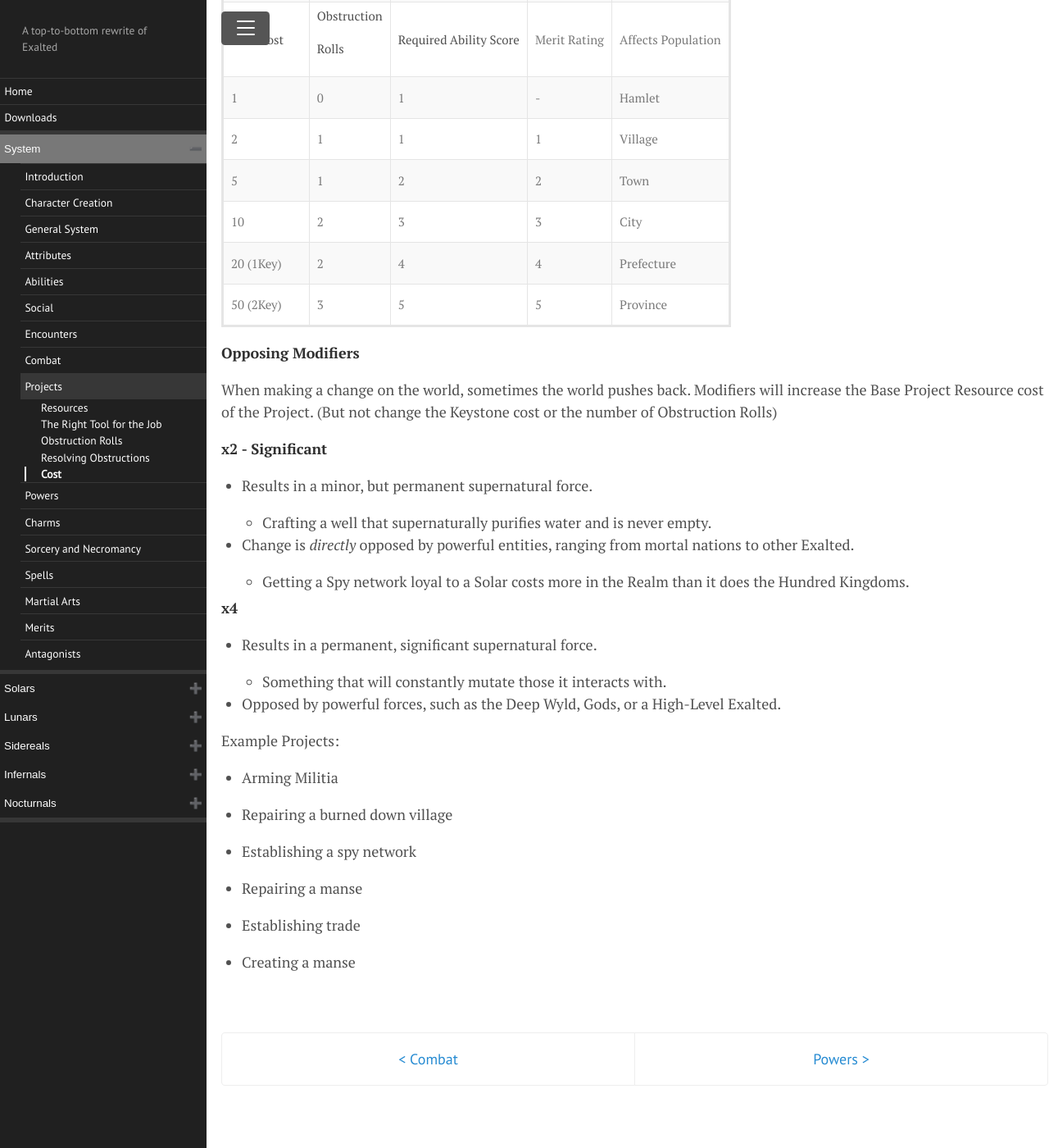
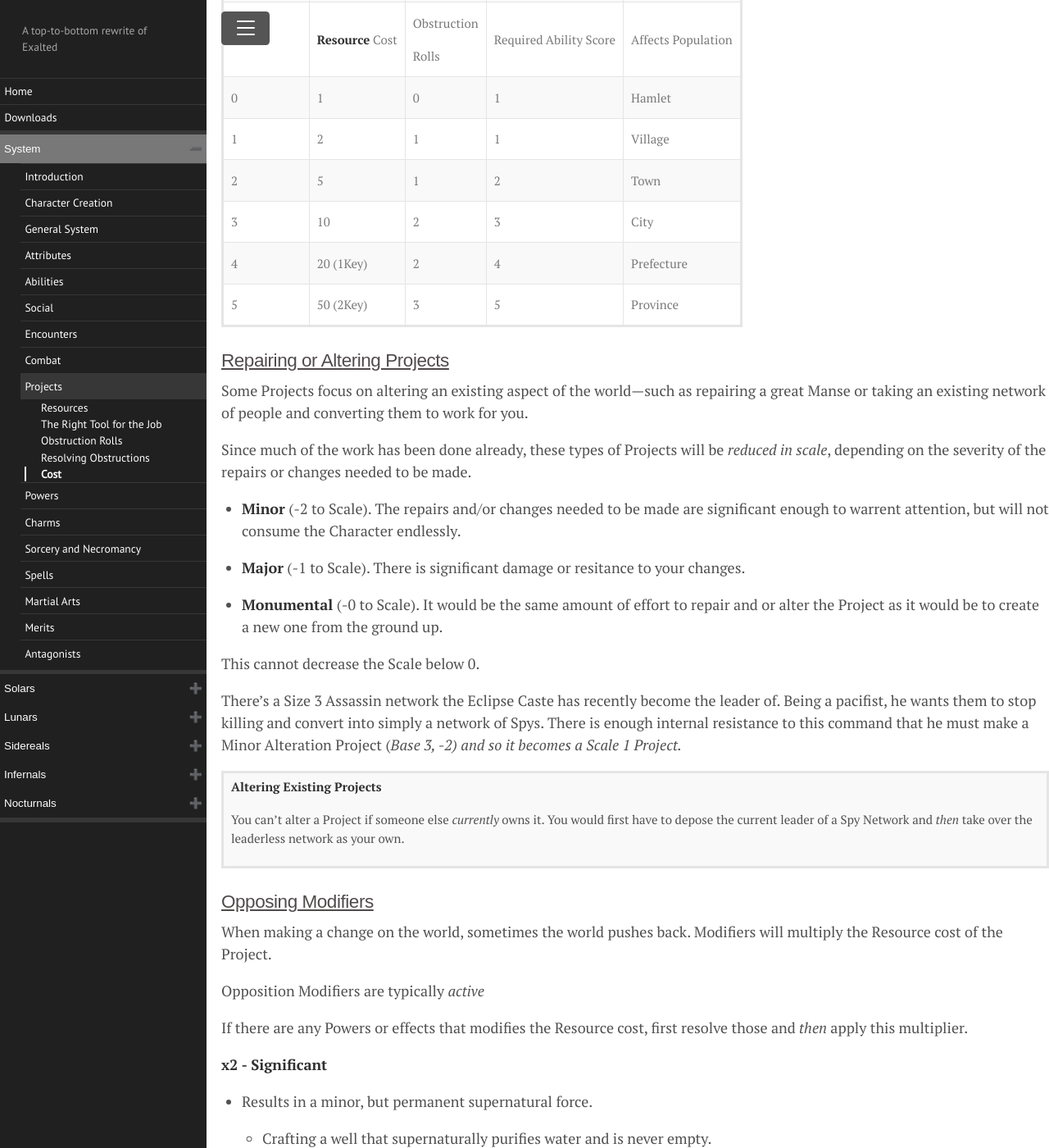
Before and after one commit to Dragonmystic707/exalted-reincarnated, a Jekyll site: the page built from docs/System/Projects.md, in a window 1280 px wide and 1400 px high, scrolled down 3672 px. Shown: the whole window at 82% size. Built offline with Jekyll 4.4.1, drawn with Linux system fonts in a browser that asks for light colours.

Commit message:
Clarified Lesser Foes and Projects

```diff
--- a/docs/System/Projects.md
+++ b/docs/System/Projects.md
@@ -243,18 +243,27 @@ You must have a base score in the related Ability to start a Project.
 <td></td>
 </tr>
 <tr class="even">
-<td>Base Cost</td>
-<td><p>Obstruction</p>
-<p>Rolls</p></td>
-<td>Required Ability Score</td>
 <td><blockquote>
-<p>Merit Rating</p>
+<p>Scale</p>
+</blockquote></td>
+<td><blockquote>
+<p><strong>Resource</strong> Cost</p>
+</blockquote></td>
+<td><blockquote>
+<p>Obstruction</p>
+<p>Rolls</p>
+</blockquote></td>
+<td><blockquote>
+<p>Required Ability Score</p>
 </blockquote></td>
 <td><blockquote>
 <p>Affects Population</p>
 </blockquote></td>
 </tr>
 <tr class="odd">
+<td><blockquote>
+<p>0</p>
+</blockquote></td>
 <td><blockquote>
 <p>1</p>
 </blockquote></td>
@@ -265,18 +274,15 @@ You must have a base score in the related Ability to start a Project.
 <p>1</p>
 </blockquote></td>
 <td><blockquote>
-<p>-</p>
-</blockquote></td>
-<td><blockquote>
 <p>Hamlet</p>
 </blockquote></td>
 </tr>
 <tr class="even">
 <td><blockquote>
-<p>2</p>
+<p>1</p>
 </blockquote></td>
 <td><blockquote>
-<p>1</p>
+<p>2</p>
 </blockquote></td>
 <td><blockquote>
 <p>1</p>
@@ -290,13 +296,13 @@ You must have a base score in the related Ability to start a Project.
 </tr>
 <tr class="odd">
 <td><blockquote>
+<p>2</p>
+</blockquote></td>
+<td><blockquote>
 <p>5</p>
 </blockquote></td>
 <td><blockquote>
 <p>1</p>
-</blockquote></td>
-<td><blockquote>
-<p>2</p>
 </blockquote></td>
 <td><blockquote>
 <p>2</p>
@@ -307,13 +313,13 @@ You must have a base score in the related Ability to start a Project.
 </tr>
 <tr class="even">
 <td><blockquote>
+<p>3</p>
+</blockquote></td>
+<td><blockquote>
 <p>10</p>
 </blockquote></td>
 <td><blockquote>
 <p>2</p>
-</blockquote></td>
-<td><blockquote>
-<p>3</p>
 </blockquote></td>
 <td><blockquote>
 <p>3</p>
@@ -324,13 +330,13 @@ You must have a base score in the related Ability to start a Project.
 </tr>
 <tr class="odd">
 <td><blockquote>
+<p>4</p>
+</blockquote></td>
+<td><blockquote>
 <p>20 (1Key)</p>
 </blockquote></td>
 <td><blockquote>
 <p>2</p>
-</blockquote></td>
-<td><blockquote>
-<p>4</p>
 </blockquote></td>
 <td><blockquote>
 <p>4</p>
@@ -341,13 +347,13 @@ You must have a base score in the related Ability to start a Project.
 </tr>
 <tr class="even">
 <td><blockquote>
+<p>5</p>
+</blockquote></td>
+<td><blockquote>
 <p>50 (2Key)</p>
 </blockquote></td>
 <td><blockquote>
 <p>3</p>
-</blockquote></td>
-<td><blockquote>
-<p>5</p>
 </blockquote></td>
 <td><blockquote>
 <p>5</p>
@@ -359,11 +365,53 @@ You must have a base score in the related Ability to start a Project.
 </tbody>
 </table>
 
-**Opposing Modifiers**
+### Repairing or Altering Projects
+
+Some Projects focus on altering an existing aspect of the world—such as
+repairing a great Manse or taking an existing network of people and
+converting them to work for you.
+
+Since much of the work has been done already, these types of Projects
+will be *reduced in scale*, depending on the severity of the repairs or
+changes needed to be made.
+
+-   **Minor** (-2 to Scale). The repairs and/or changes needed to be
+    made are significant enough to warrent attention, but will not
+    consume the Character endlessly.
+
+-   **Major** (-1 to Scale). There is significant damage or resitance to
+    your changes.
+
+-   **Monumental** (-0 to Scale). It would be the same amount of effort
+    to repair and or alter the Project as it would be to create a new
+    one from the ground up.
+
+This cannot decrease the Scale below 0.
+
+There’s a Size 3 Assassin network the Eclipse Caste has recently become
+the leader of. Being a pacifist, he wants them to stop killing and
+convert into simply a network of Spys. There is enough internal
+resistance to this command that he must make a Minor Alteration Project
+(*Base 3, -2) and so it becomes a Scale 1 Project.*
+
+<table>
+<tbody>
+<tr class="odd">
+<td><p><strong>Altering Existing Projects</strong></p>
+<p>You can’t alter a Project if someone else <em>currently</em> owns it. You would first have to depose the current leader of a Spy Network and <em>then</em> take over the leaderless network as your own.</p></td>
+</tr>
+</tbody>
+</table>
+
+### Opposing Modifiers
 
 When making a change on the world, sometimes the world pushes back.
-Modifiers will increase the Base Project Resource cost of the Project.
-(But not change the Keystone cost or the number of Obstruction Rolls)
+Modifiers will multiply the Resource cost of the Project.
+
+Opposition Modifiers are typically *active*
+
+If there are any Powers or effects that modifies the Resource cost,
+first resolve those and *then* apply this multiplier.
 
 **x2 - Significant**
 
@@ -387,6 +435,8 @@ Modifiers will increase the Base Project Resource cost of the Project.
 -   Opposed by powerful forces, such as the Deep Wyld, Gods, or a
     High-Level Exalted.
 
+###
+
 Example Projects:
 
 -   Arming Militia
```
Also changed, not shown: docs/Solars/Charms.md (+13 -3 lines), docs/System/Charms.md (+66 -26 lines), docs/System/Combat.md (+21 -5 lines), docs/System/Powers.md (+13 -43 lines), 9 other files.
